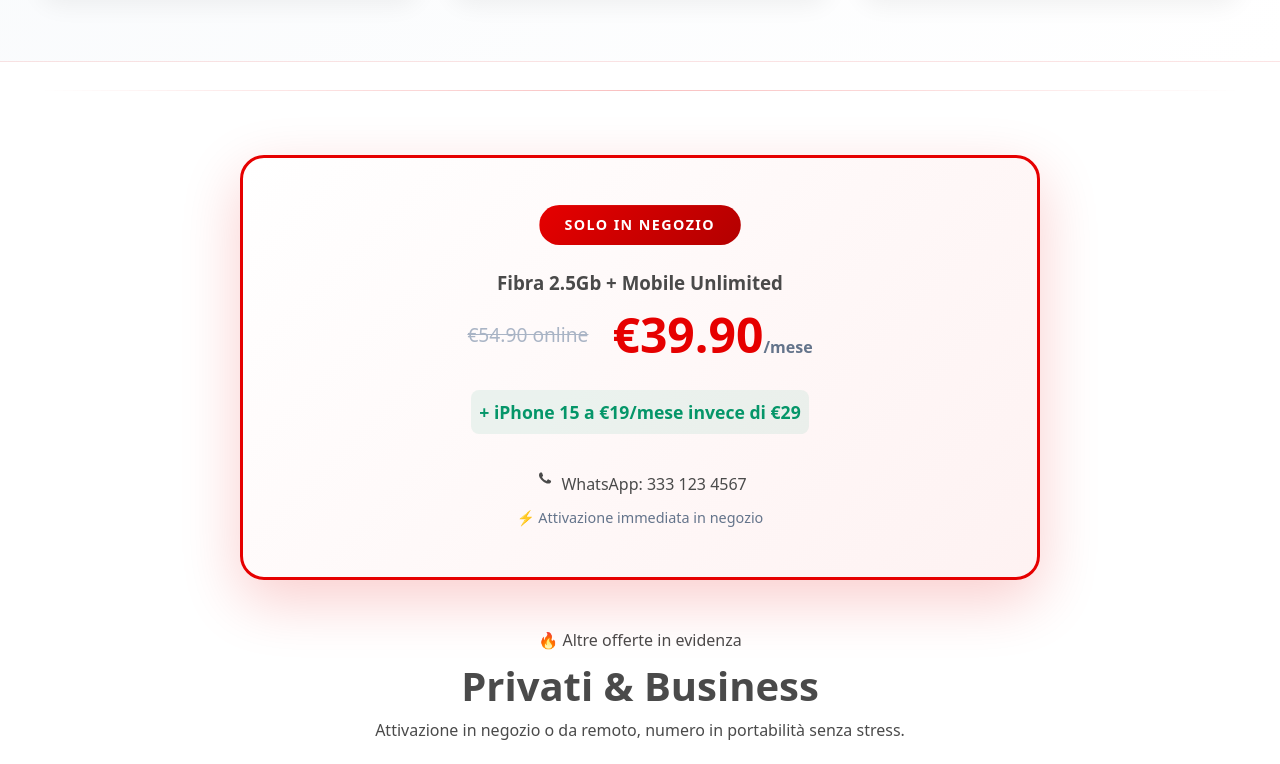
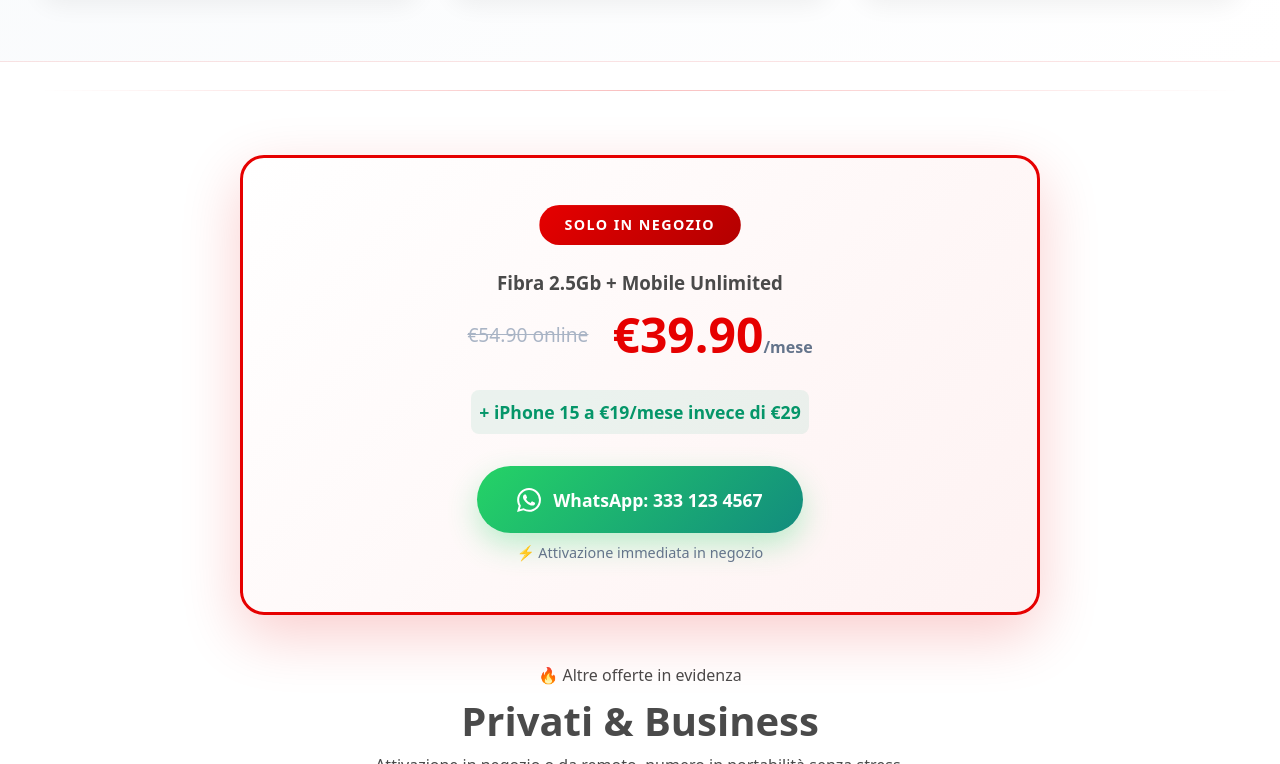
Before and after one commit to raydalessandro/Vodafone.prova2, a plain HTML site: page index.html in a window 1280 px wide. Shown: the part 1325-2089 px from the top of the page. Drawn offline with Linux system fonts and the light colour scheme.

Commit message:
index.html

```diff
--- a/index.html
+++ b/index.html
@@ -151,14 +151,12 @@
       </div>
       <p class="extra-deal">+ iPhone 15 a €19/mese invece di €29</p>
       <div class="cta-wrapper">
-        <a href="https://wa.me/393331234567" class="whatsapp-btn" target="_blank" aria-label="Chatta su WhatsApp">
-  <i class="fab fa-whatsapp"></i>
+<a href="https://wa.me/393331234567?text=Ciao!%20Sono%20interessato%20all'offerta%20Fibra%202.5Gb%20%2B%20Mobile%20a%20€39.90" class="cta-primary">
+  <svg xmlns="http://www.w3.org/2000/svg" width="24" height="24" viewBox="0 0 24 24" fill="currentColor">
+    <path d="M17.472 14.382c-.297-.149-1.758-.867-2.03-.967-.273-.099-.471-.149-.67.149-.197.297-.767.966-.94 1.164-.173.199-.347.223-.644.074-.297-.149-1.255-.462-2.39-1.475-.883-.788-1.48-1.761-1.653-2.059-.173-.297-.018-.458.13-.606.134-.133.297-.347.446-.521.151-.172.2-.296.3-.495.099-.198.05-.372-.025-.521-.075-.148-.669-1.611-.916-2.206-.242-.579-.487-.501-.669-.51l-.57-.01c-.198 0-.52.074-.792.372s-1.04 1.016-1.04 2.479 1.065 2.876 1.213 3.074c.149.198 2.095 3.2 5.076 4.487.709.306 1.263.489 1.694.626.712.226 1.36.194 1.872.118.571-.085 1.758-.719 2.006-1.413.248-.695.248-1.29.173-1.414-.074-.123-.272-.198-.57-.347m-5.421 7.403h-.004a9.87 9.87 0 01-5.031-1.378l-.361-.214-3.741.982.998-3.648-.235-.374a9.86 9.86 0 01-1.51-5.26c.001-5.45 4.436-9.884 9.888-9.884 2.64 0 5.122 1.03 6.988 2.898a9.825 9.825 0 012.893 6.994c-.003 5.45-4.437 9.884-9.885 9.884m8.413-18.297A11.815 11.815 0 0012.05 0C5.495 0 .16 5.335.157 11.892c0 2.096.547 4.142 1.588 5.945L.057 24l6.305-1.654a11.882 11.882 0 005.683 1.448h.005c6.554 0 11.89-5.335 11.893-11.893a11.821 11.821 0 00-3.48-8.413Z"/>
+  </svg>
+  WhatsApp: 333 123 4567
 </a>
-
-          <!-- icona whatsapp -->
-          <svg width="24" height="24" viewBox="0 0 24 24" fill="currentColor" aria-hidden="true"><path d="M17.472 14.382c-.297-.149-1.758-.867-2.03-.967-.273-.099-.471-.149-.67.149-.197.297-.767.966-.94 1.164-.173.199-.347.223-.644.074-.297-.149-1.255-.462-2.39-1.475-.883-.788-1.48-1.761-1.653-2.059-.173-.297-.018-.458.13-.606.134-.133.297-.347.446-.521.151-.172.2-.296.3-.495.099-.198.05-.372-.025-.521-.075-.148-.669-1.611-.916-2.206-.242-.579-.487-.501-.669-.51l-.57-.01c-.198 0-.52.074-.792.372s-1.04 1.016-1.04 2.479 1.065 2.876 1.213 3.074c.149.198 2.095 3.2 5.076 4.487.709.306 1.263.489 1.694.626.712.226 1.36.194 1.872.118.571-.085 1.758-.719 2.006-1.413.248-.695.248-1.29.173-1.414-.074-.123-.272-.198-.57-.347"/></svg>
-          WhatsApp: 333 123 4567
-        </a>
         <span class="urgency-text">⚡ Attivazione immediata in negozio</span>
       </div>
     </div>
@@ -392,9 +390,11 @@
   </a>
 
   <!-- WhatsApp FAB -->
-  <a href="https://wa.me/393331234567?text=Ciao!%20Sono%20interessato%20alle%20offerte%20Vodafone.%20Potreste%20aiutarmi%20a%20scegliere%20la%20soluzione%20migliore?" class="whatsapp-btn" aria-label="Contattaci su WhatsApp">
-    <svg width="32" height="32" viewBox="0 0 24 24" fill="currentColor" aria-hidden="true"><path d="M17.472 14.382c-.297-.149-1.758-.867-2.03-.967..."/></svg>
-  </a>
+<a href="https://wa.me/393331234567?text=Ciao!%20Sono%20interessato%20alle%20offerte%20Vodafone.%20Potreste%20aiutarmi%20a%20scegliere%20la%20soluzione%20migliore?" class="whatsapp-btn" aria-label="Contattaci su WhatsApp">
+  <svg xmlns="http://www.w3.org/2000/svg" width="32" height="32" viewBox="0 0 24 24" fill="currentColor">
+    <path d="M17.472 14.382c-.297-.149-1.758-.867-2.03-.967-.273-.099-.471-.149-.67.149-.197.297-.767.966-.94 1.164-.173.199-.347.223-.644.074-.297-.149-1.255-.462-2.39-1.475-.883-.788-1.48-1.761-1.653-2.059-.173-.297-.018-.458.13-.606.134-.133.297-.347.446-.521.151-.172.2-.296.3-.495.099-.198.05-.372-.025-.521-.075-.148-.669-1.611-.916-2.206-.242-.579-.487-.501-.669-.51l-.57-.01c-.198 0-.52.074-.792.372s-1.04 1.016-1.04 2.479 1.065 2.876 1.213 3.074c.149.198 2.095 3.2 5.076 4.487.709.306 1.263.489 1.694.626.712.226 1.36.194 1.872.118.571-.085 1.758-.719 2.006-1.413.248-.695.248-1.29.173-1.414-.074-.123-.272-.198-.57-.347m-5.421 7.403h-.004a9.87 9.87 0 01-5.031-1.378l-.361-.214-3.741.982.998-3.648-.235-.374a9.86 9.86 0 01-1.51-5.26c.001-5.45 4.436-9.884 9.888-9.884 2.64 0 5.122 1.03 6.988 2.898a9.825 9.825 0 012.893 6.994c-.003 5.45-4.437 9.884-9.885 9.884m8.413-18.297A11.815 11.815 0 0012.05 0C5.495 0 .16 5.335.157 11.892c0 2.096.547 4.142 1.588 5.945L.057 24l6.305-1.654a11.882 11.882 0 005.683 1.448h.005c6.554 0 11.89-5.335 11.893-11.893a11.821 11.821 0 00-3.48-8.413Z"/>
+  </svg>
+</a>
 
   <!-- JS -->
   <script defer src="assets/js/cookie-banner.js"></script>
```
